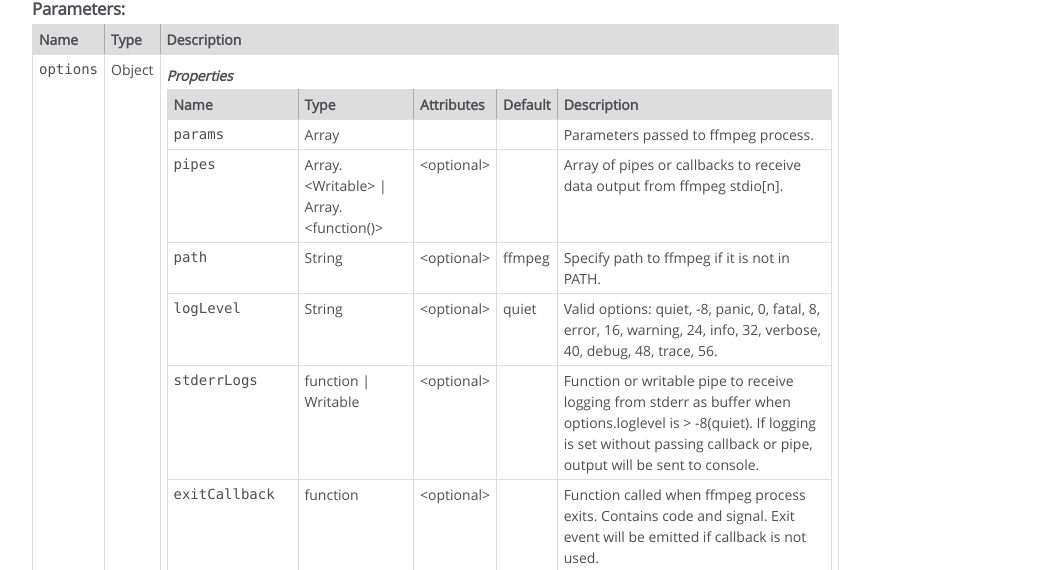
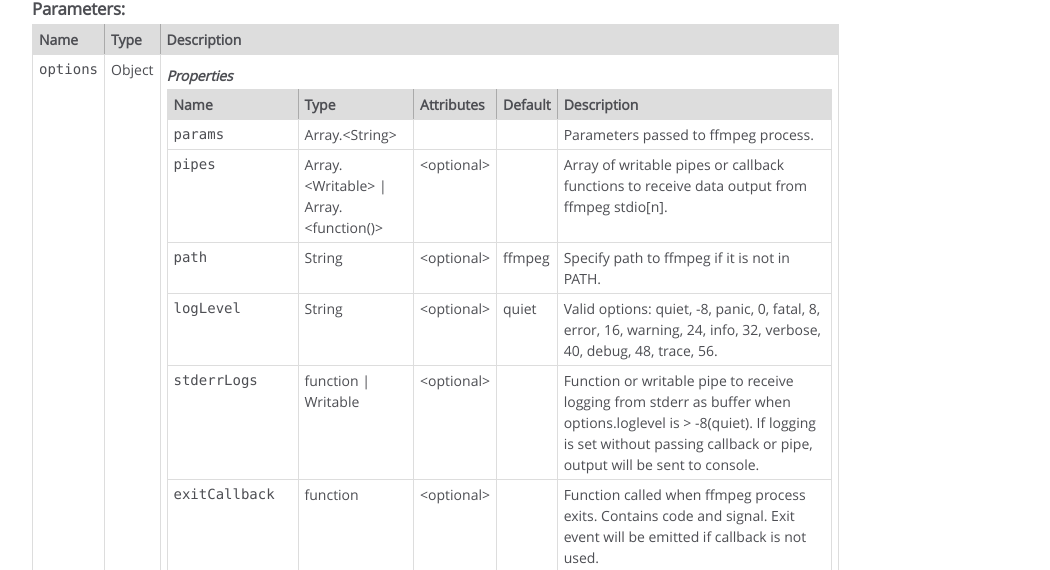
Before and after one commit to kevinGodell/ffmpeg-respawn, a website: page docs/FfmpegRespawn.html in a window 1280 px wide. Shown: the part 225-795 px from the top of the page, without its empty margins (0-1050 px from the left). Drawn offline with Linux system fonts and the light colour scheme.

Commit message:
update docs

```diff
--- a/docs/FfmpegRespawn.html
+++ b/docs/FfmpegRespawn.html
@@ -133,7 +133,7 @@
             <td class="type">
 
 
-<span class="param-type">Array</span>
+<span class="param-type">Array.&lt;String></span>
 
 
 
@@ -195,7 +195,7 @@
                 </td>
 
 
-            <td class="description last">Array of pipes or callbacks to receive data output from ffmpeg stdio[n].</td>
+            <td class="description last">Array of writable pipes or callback functions to receive data output from ffmpeg stdio[n].</td>
         </tr>
 
 
@@ -981,7 +981,7 @@
 <br class="clear">
 
 <footer>
-    Documentation generated by <a href="https://github.com/jsdoc3/jsdoc">JSDoc 3.5.5</a> on Sat Dec 15 2018 15:08:39 GMT-0600 (Central Standard Time)
+    Documentation generated by <a href="https://github.com/jsdoc3/jsdoc">JSDoc 3.5.5</a> on Sat Dec 15 2018 15:09:55 GMT-0600 (Central Standard Time)
 </footer>
 
 <script> prettyPrint(); </script>
```
Also changed, not shown: docs/index.html (+1 -1 lines), docs/index.js.html (+3 -3 lines).
